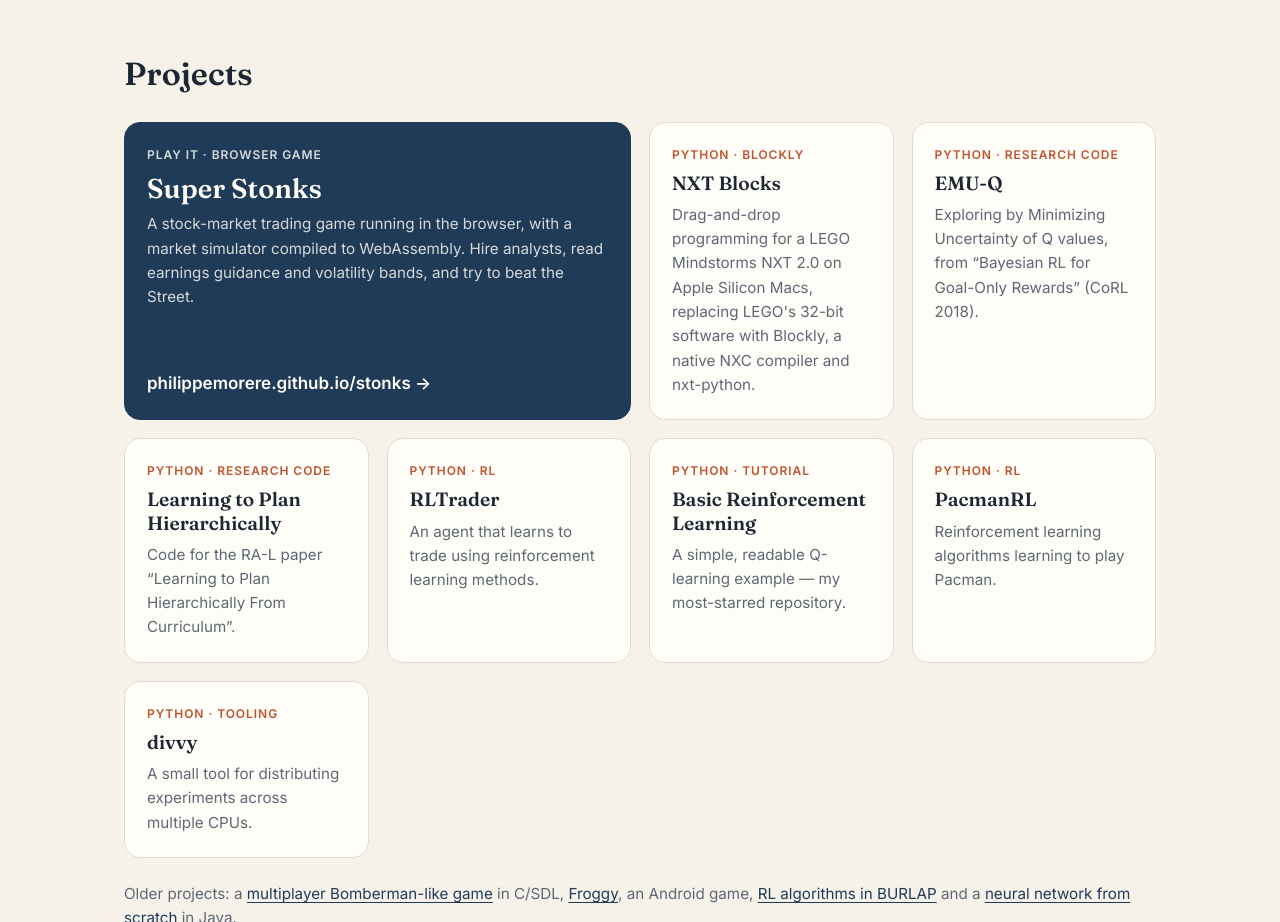
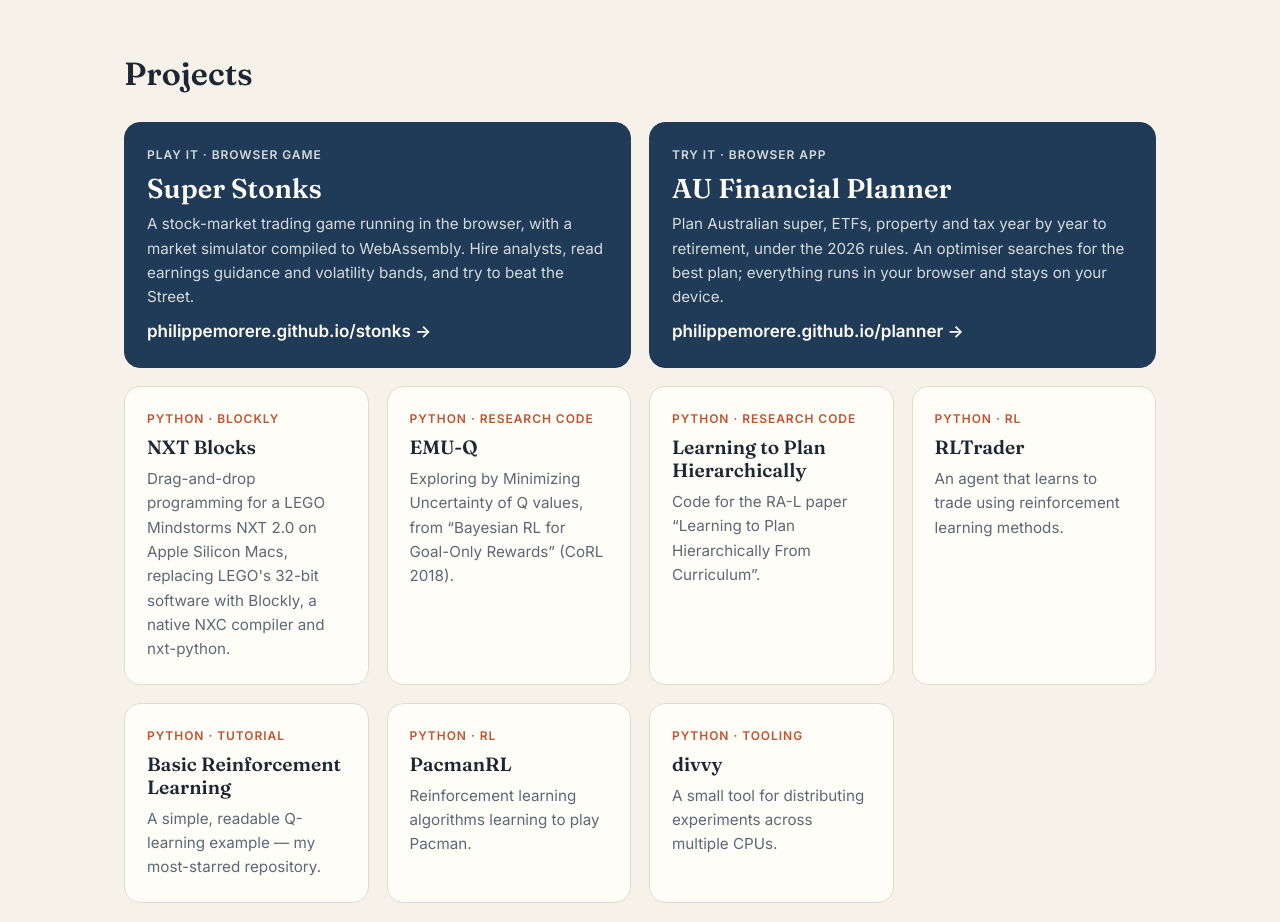
Before and after one commit to PhilippeMorere/PhilippeMorere.github.io, a plain HTML site: page index.html in a window 1280 px wide. Shown: the part 3440-4362 px from the top of the page. Drawn offline with Linux system fonts and the light colour scheme.

Commit message:
Add the AU Financial Planner to Projects

```diff
--- a/index.html
+++ b/index.html
@@ -176,6 +176,13 @@
             Hire analysts, read earnings guidance and volatility bands, and try to beat the Street.</p>
           <span class="more">philippemorere.github.io/stonks →</span>
         </a>
+        <a class="card feature" href="/planner/">
+          <span class="tag">Try it · Browser app</span>
+          <h3>AU Financial Planner</h3>
+          <p>Plan Australian super, ETFs, property and tax year by year to retirement, under the 2026 rules.
+            An optimiser searches for the best plan; everything runs in your browser and stays on your device.</p>
+          <span class="more">philippemorere.github.io/planner →</span>
+        </a>
         <a class="card" href="https://github.com/PhilippeMorere/lego-mindstorm" target="_blank" rel="noopener">
           <span class="tag">Python · Blockly</span>
           <h3>NXT Blocks</h3>
```
